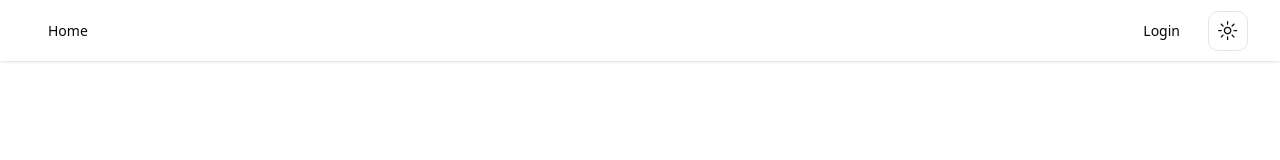
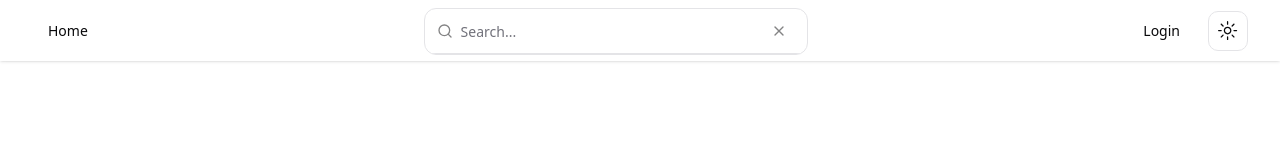
Before and after one commit to priyaaanshh/next-crud, a Next.js app: page / in a window 1280 px wide. Shown: the top 160 px of the page. Built offline with nearby package versions, Linux system fonts and the light colour scheme.

Commit message:
uncommented searchbar

```diff
--- a/src/components/custom/navbar/Nav.tsx
+++ b/src/components/custom/navbar/Nav.tsx
@@ -14,7 +14,7 @@ const Navbar = () => {
             </div>
             <div className='relative flex items-center justify-start gap-3 max-w-96 w-full h-[45px]'>
                 <div className='absolute top-0 w-full'>
-                    {/* <CommandDemo /> */}
+                    <CommandDemo />
                 </div>
             </div>
             <div className='flex items-center justify-start gap-3'>
```
